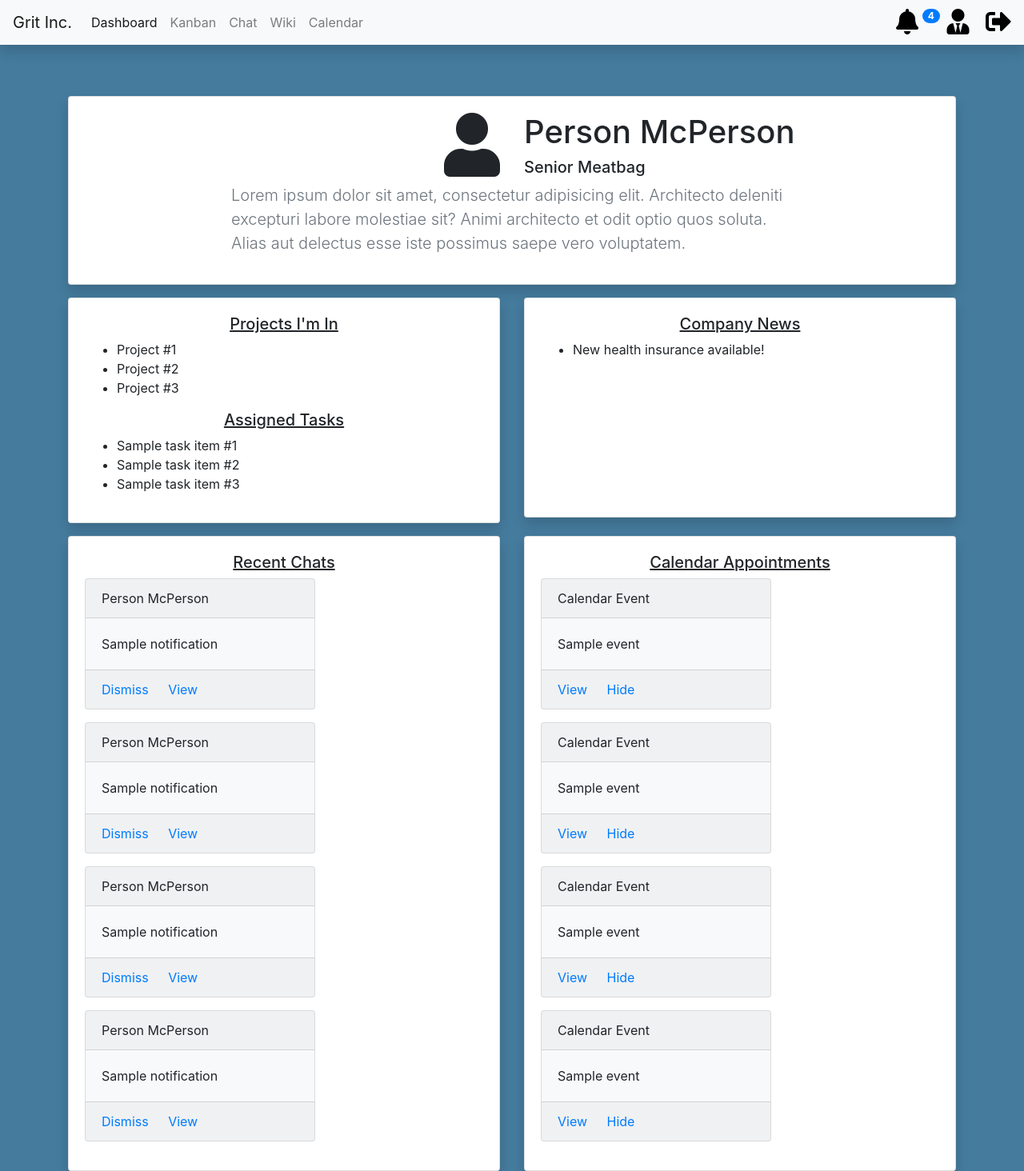
After one commit to NoahLE/collaboration-tool, a Django app: page /gui/profile/private/ in a window 1280 px wide. The commit adds this page. Shown: the whole page at 80% size. Run offline with Django 3.2, Linux system fonts and the light colour scheme; some libraries are stand-ins or nearby versions.

Commit message:
Profile private exists

```diff
--- /dev/null
+++ b/jake_collab/gui/templates/gui/profile-private.html
@@ -0,0 +1,209 @@
+{% extends "base.html" %}
+
+{% load static %}
+
+{% block title %}Home Page{% endblock %}
+
+{% block content %}
+
+{% if show_navbar %}
+{% include "gui/navbar.html" %}
+{% endif %}
+
+<main role="main" class="container mt-5">
+  <div class="card shadow mb-3">
+    <div class="card-body">
+      <div class="row">
+        <div class="col text-right">
+          <i class="fas fa-5x fa-user"></i>
+        </div>
+
+        <div class="col">
+          <h1>Person McPerson</h1>
+          <h5>Senior Meatbag</h5>
+        </div>
+      </div>
+
+      <div class="row justify-content-center">
+        <div class="col col-8">
+          <p class="lead text-muted">
+            Lorem ipsum dolor sit amet, consectetur adipisicing elit. Architecto deleniti excepturi labore molestiae
+            sit? Animi architecto et odit optio quos soluta. Alias aut delectus esse iste possimus saepe vero
+            voluptatem.
+          </p>
+        </div>
+      </div>
+    </div>
+  </div>
+
+  <div class="row">
+    <!-- Projects and Assigned Tasks -->
+    <div class="col-6">
+      <div class="card shadow profile-private-section">
+        <div class="card-body">
+          <h5 class="text-center">
+            <u>Projects I'm In</u>
+          </h5>
+
+          <ul>
+            <li>Project #1</li>
+            <li>Project #2</li>
+            <li>Project #3</li>
+          </ul>
+
+          <h5 class="text-center">
+            <u>Assigned Tasks</u>
+          </h5>
+
+          <ul>
+            <li>Sample task item #1</li>
+            <li>Sample task item #2</li>
+            <li>Sample task item #3</li>
+          </ul>
+        </div>
+      </div>
+    </div>
+
+    <!-- Company News -->
+    <div class="col-6">
+      <div class="card shadow profile-private-section">
+        <div class="card-body">
+          <h5 class="text-center">
+            <u>Company News</u>
+          </h5>
+
+          <ul>
+            <li>New health insurance available!</li>
+          </ul>
+        </div>
+      </div>
+    </div>
+
+    <!-- Recent chats -->
+    <div class="col-6 mt-3">
+      <div class="card shadow profile-private-section">
+        <div class="card-body">
+          <h5 class="text-center">
+            <u>Recent Chats</u>
+          </h5>
+
+          <div class="card bg-light mb-3" style="max-width: 18rem;">
+            <div class="card-header">Person McPerson</div>
+
+            <div class="card-body">
+              <p class="card-text">Sample notification</p>
+            </div>
+
+            <div class="card-footer">
+              <a href="#" class="card-link">Dismiss</a>
+              <a href="#" class="card-link">View</a>
+            </div>
+          </div>
+
+          <div class="card bg-light mb-3" style="max-width: 18rem;">
+            <div class="card-header">Person McPerson</div>
+
+            <div class="card-body">
+              <p class="card-text">Sample notification</p>
+            </div>
+
+            <div class="card-footer">
+              <a href="#" class="card-link">Dismiss</a>
+              <a href="#" class="card-link">View</a>
+            </div>
+          </div>
+
+          <div class="card bg-light mb-3" style="max-width: 18rem;">
+            <div class="card-header">Person McPerson</div>
+
+            <div class="card-body">
+              <p class="card-text">Sample notification</p>
+            </div>
+
+            <div class="card-footer">
+              <a href="#" class="card-link">Dismiss</a>
+              <a href="#" class="card-link">View</a>
+            </div>
+          </div>
+
+          <div class="card bg-light mb-3" style="max-width: 18rem;">
+            <div class="card-header">Person McPerson</div>
+
+            <div class="card-body">
+              <p class="card-text">Sample notification</p>
+            </div>
+
+            <div class="card-footer">
+              <a href="#" class="card-link">Dismiss</a>
+              <a href="#" class="card-link">View</a>
+            </div>
+          </div>
+        </div>
+      </div>
+    </div>
+
+    <!-- Calendar Appointments -->
+    <div class="col-6 mt-3">
+      <div class="card shadow profile-private-section">
+        <div class="card-body">
+          <h5 class="text-center">
+            <u>Calendar Appointments</u>
+          </h5>
+
+          <div class="card bg-light mb-3" style="max-width: 18rem;">
+            <div class="card-header">Calendar Event</div>
+
+            <div class="card-body">
+              <p class="card-text">Sample event</p>
+            </div>
+
+            <div class="card-footer">
+              <a href="#" class="card-link">View</a>
+              <a href="#" class="card-link">Hide</a>
+            </div>
+          </div>
+
+          <div class="card bg-light mb-3" style="max-width: 18rem;">
+            <div class="card-header">Calendar Event</div>
+
+            <div class="card-body">
+              <p class="card-text">Sample event</p>
+            </div>
+
+            <div class="card-footer">
+              <a href="#" class="card-link">View</a>
+              <a href="#" class="card-link">Hide</a>
+            </div>
+          </div>
+
+          <div class="card bg-light mb-3" style="max-width: 18rem;">
+            <div class="card-header">Calendar Event</div>
+
+            <div class="card-body">
+              <p class="card-text">Sample event</p>
+            </div>
+
+            <div class="card-footer">
+              <a href="#" class="card-link">View</a>
+              <a href="#" class="card-link">Hide</a>
+            </div>
+          </div>
+
+          <div class="card bg-light mb-3" style="max-width: 18rem;">
+            <div class="card-header">Calendar Event</div>
+
+            <div class="card-body">
+              <p class="card-text">Sample event</p>
+            </div>
+
+            <div class="card-footer">
+              <a href="#" class="card-link">View</a>
+              <a href="#" class="card-link">Hide</a>
+            </div>
+          </div>
+        </div>
+      </div>
+    </div>
+  </div>
+</main>
+{% endblock %}
--- a/jake_collab/gui/urls.py
+++ b/jake_collab/gui/urls.py
@@ -11,6 +11,7 @@ urlpatterns = [
     path('wiki-article/', views.wiki_article, name='wiki-article'),
     path('kanban/', views.kanban, name='kanban'),
     path('profile/public/', views.profile_public, name='profile-public'),
+    path('profile/private/', views.profile_private, name='profile-private'),
     path('', views.login),
     # path('gui/wiki', views.wiki),
     # path('gui/article', views.article),
--- a/jake_collab/gui/views.py
+++ b/jake_collab/gui/views.py
@@ -48,3 +48,9 @@ def profile_public(request):
         'show_navbar': True
     }
     return render(request, 'gui/profile-public.html', context)
+
+def profile_private(request):
+    context = {
+        'show_navbar': True
+    }
+    return render(request, 'gui/profile-private.html', context)
--- a/jake_collab/static/css/main.css
+++ b/jake_collab/static/css/main.css
@@ -27,3 +27,7 @@ body {
 .index-jumbotron {
     padding: 1rem 2rem;
 }
+
+.profile-private-section {
+    min-height: 275px;
+}
```
Also changed, not shown: jake_collab/gui/templates/gui/profile-public.html (+4 -4 lines), README.md.
